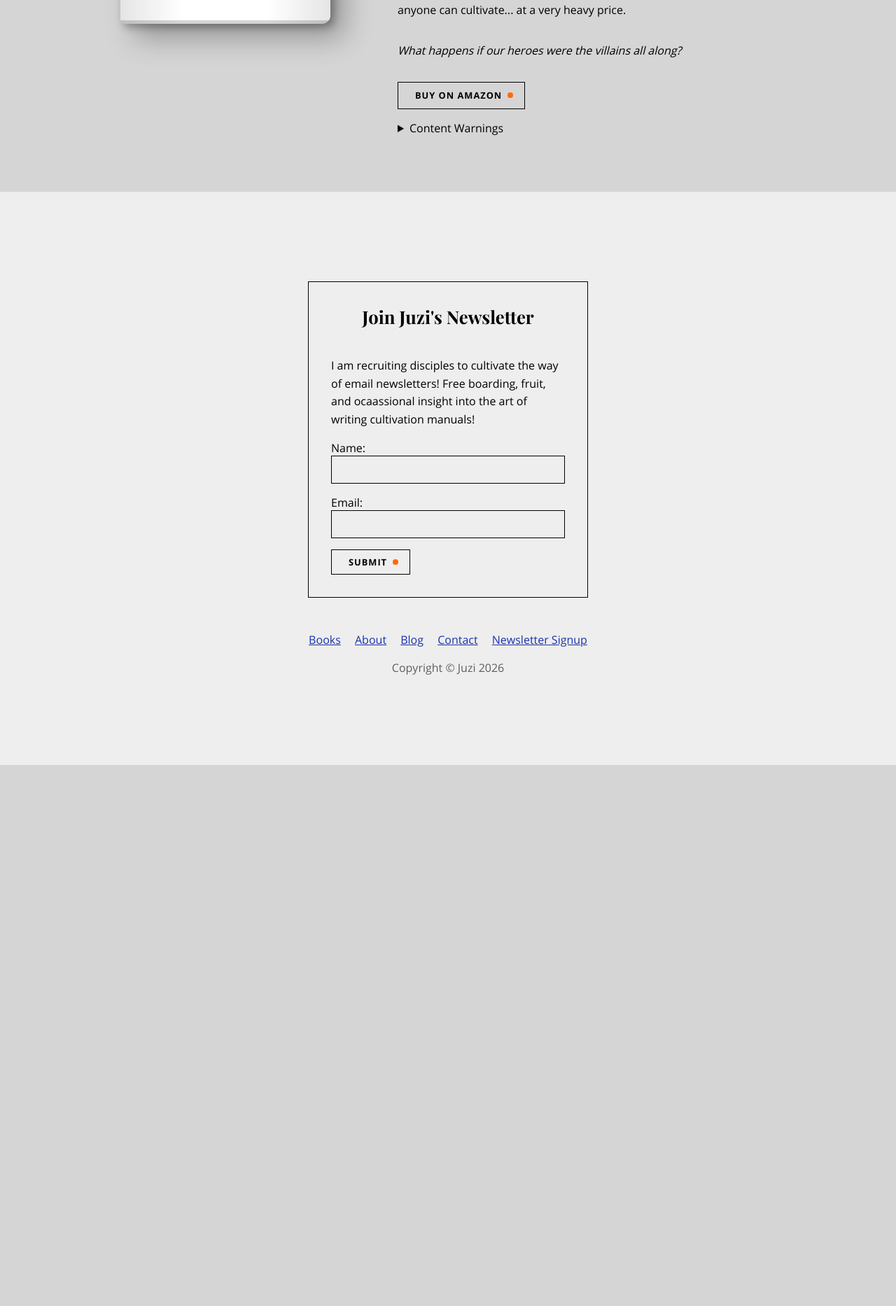
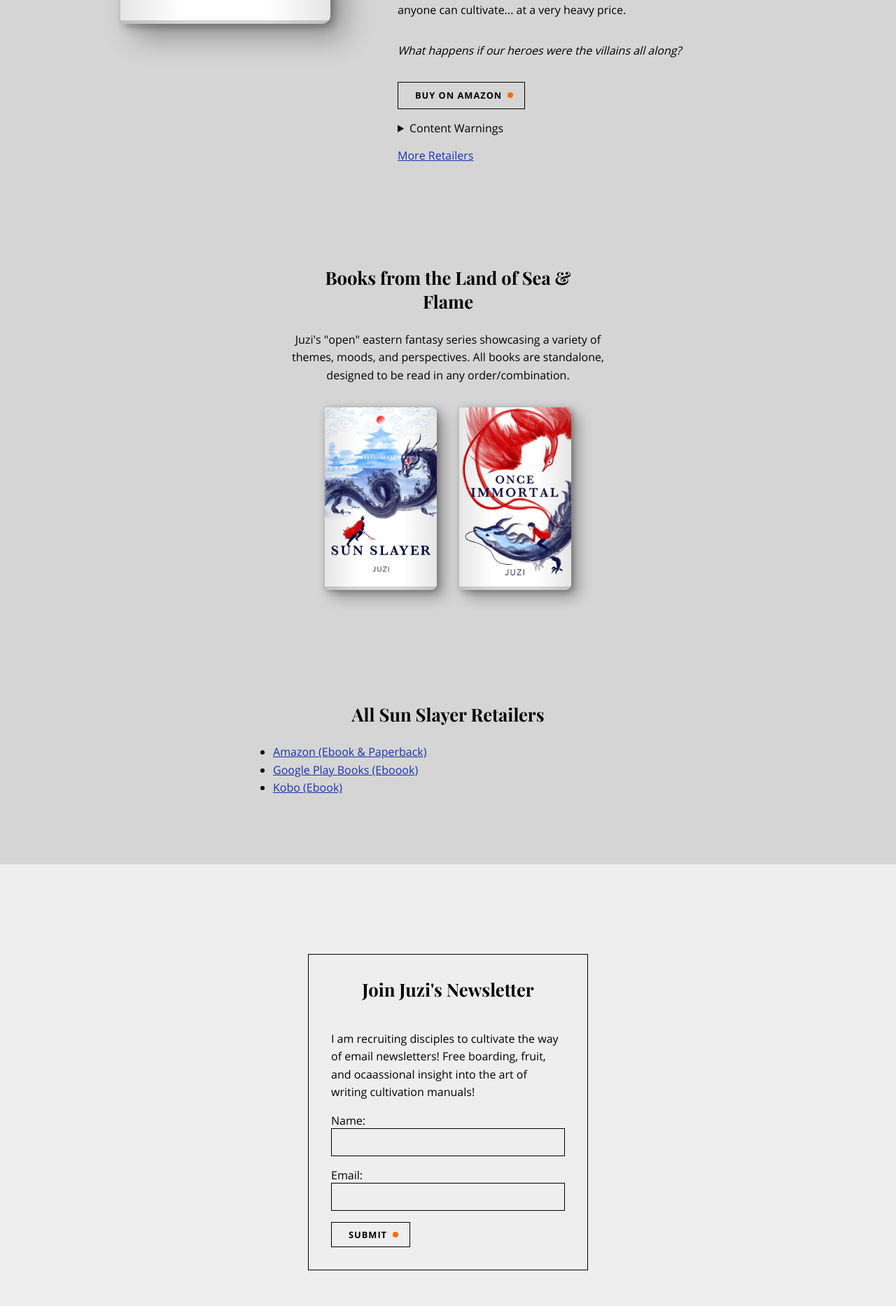
Before and after one commit to Gernene/juzi, a Jekyll site: the page built from sun-slayer.html, in a window 1280 px wide. Shown: the part 777-2643 px from the top of the page at 70% size. Built offline with Jekyll 4.4.1, drawn with Linux system fonts in a browser that asks for light colours; before the commit the page ends 1870 px from its top, so only the background shows below that.

Commit message:
Add series info to book pages

```diff
--- /dev/null
+++ b/_includes/losaf-list.html
@@ -0,0 +1,18 @@
+<section class="block">
+  <h2 class="heading1">Books from the Land of Sea &amp; Flame</h2>
+  <p class="paragraph">Juzi's "open" eastern fantasy series showcasing a variety of themes, moods, and perspectives. All books are standalone, designed to be read in any order/combination.</p>
+  <div class="series-list">
+    <a href="{{ site.url }}/sun-slayer/">
+      <div class="book-sm">
+      <img src="{{ site.url }}/img/writing/sun-slayer/sun-slayer-cover-ebook.jpg" title="Sun Slayer Book Cover" alt="Sun Slayer by Juzi">
+      <div class="shading"></div>
+      </div>
+    </a>
+    <a href="{{ site.url }}/once-immortal/">
+      <div class="book-sm">
+      <img src="{{ site.url }}/img/writing/once-immortal/once-immortal-cover.jpg" title="Once Immortal Book Cover" alt="Once Immortal by Juzi">
+      <div class="shading"></div>
+      </div>
+    </a>
+  </div>
+</section>
--- a/css/style.css
+++ b/css/style.css
@@ -1,3 +1,35 @@
+.paragraph {
+  margin: 0 auto 1em auto;
+  max-width: 500px;
+  padding: 0 1rem;
+  text-align: center;
+}
+
+.block {
+  margin: 6rem 0 0 0;
+}
+
+.block > ul {
+  margin: 0 auto 1em auto;
+  max-width: 500px;
+  padding: 0 3rem;
+}
+
+.series-list {
+  display: flex;
+  justify-content: center;
+  overflow: auto;
+  padding: 1rem;
+}
+
+.series-list > a {
+  margin: 0 2rem 1rem 0;
+}
+
+.series-list > a:last-child {
+  margin: 0 0 1rem 0;
+}
+
 .sub {
   opacity: .6;
 }
@@ -905,6 +937,10 @@ body {
 
 @media (min-width: 900px) {
 
+  .block {
+    margin: 8rem 0 0 0;
+  }
+
   .blog {
     column-gap: 2rem;
     grid-template-columns: 1fr auto;
--- a/once-immortal.html
+++ b/once-immortal.html
@@ -35,3 +35,5 @@ description: Once Immortal is a whimsical eastern fantasy about an old dragon go
     </details>
   </div>
 </div>
+
+{% include losaf-list.html %}
--- a/sun-slayer.html
+++ b/sun-slayer.html
@@ -39,5 +39,19 @@ canonical_url: "https://juzibooks.com/sun-slayer/"
         <li>Attempted suicide (implied, off-screen)</li>
       </ul>
     </details>
+    <p>
+      <a href="{{ site.url }}/sun-slayer#retailers">More Retailers</a>
+    </p>
   </div>
 </div>
+
+{% include losaf-list.html %}
+
+<section class="block" id="retailers">
+  <h2 class="heading1">All Sun Slayer Retailers</h2>
+  <ul>
+    <li><a href="https://www.amazon.com/dp/B0DDKPHRK7">Amazon (Ebook & Paperback)</a></li>
+    <li><a href="https://play.google.com/store/books/details/Juzi_Sun_Slayer?id=C1FOEQAAQBAJ&hl=en_US">Google Play Books (Eboook)</a></li>
+    <li><a href="https://www.kobo.com/us/en/ebook/sun-slayer">Kobo (Ebook)</a></li>
+  </ul>
+</section>
```
